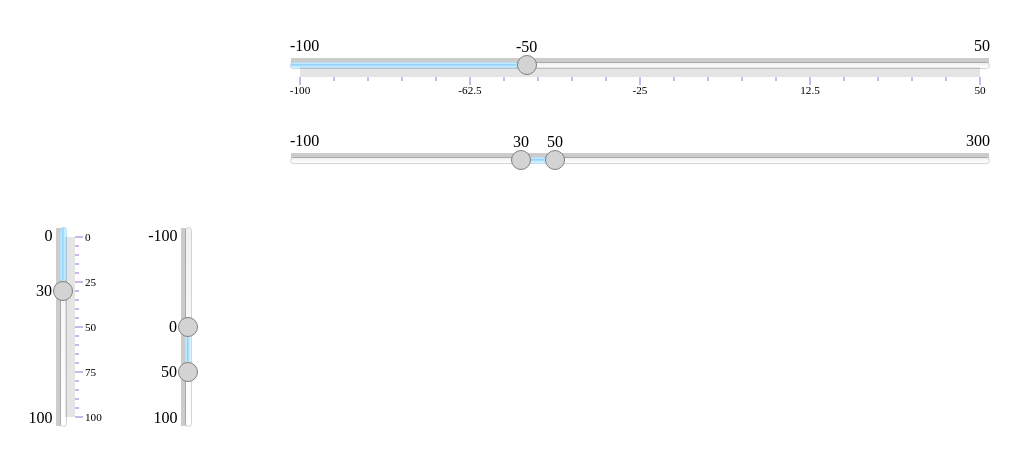
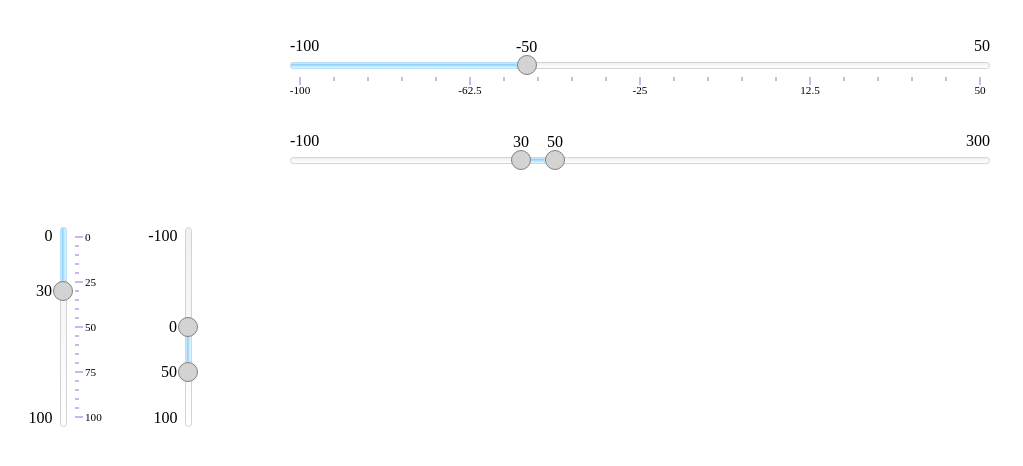
Before and after one commit to PsarewIvan/fsd-task2, a website built with webpack: page demo/index.html in a window 1280 px wide. Shown: the part 40-506 px from the top of the page, without its empty margins (0-1023 px from the left). Built offline with nearby package versions, Linux system fonts and the light colour scheme.

Commit message:
Убирает вспомогательные стили

```diff
--- a/src/styles/structure.scss
+++ b/src/styles/structure.scss
@@ -14,9 +14,6 @@
     &::after {
       content: '';
       position: absolute;
-
-      // вспомогательная штука
-      background-color: rgba(0, 0, 0, 0.2);
     }
   }
 
@@ -73,8 +70,6 @@
     &::after {
       content: '';
       position: absolute;
-
-      background-color: rgba(0, 0, 0, 0.1);
     }
   }
 
@@ -85,6 +80,8 @@
   &__scale-text {
     position: absolute;
     font-size: 0.7em;
+
+    cursor: default;
   }
 }
 
```
